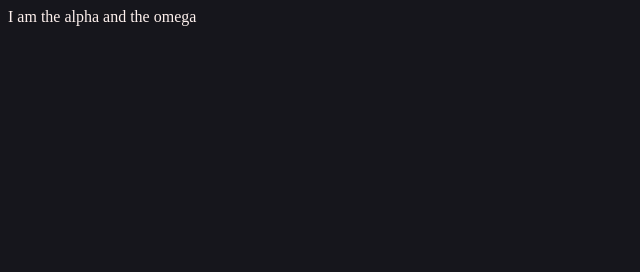
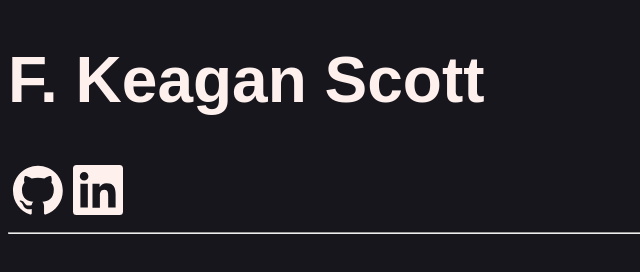
Before and after one commit to fkscott/fkscott.github.io, a plain HTML site: page index.html in a window 1280 px wide. Shown: the whole page, without its empty margins (0-640 px from the left). Drawn offline with Linux system fonts and the light colour scheme.

Commit message:
new header and icons

```diff
--- a/css/styles.css
+++ b/css/styles.css
@@ -1,12 +1,35 @@
 :root{
     /**using the horizon color scheme**/
     --background: #16161C;
-    --foreground: #FDF0ED;
+    --foreground: #fdf0ed;
     --orange:#FAB28E;
     --blue: #21BFC2;
 }
 
+.page-title
+{
+    font-family: sans-serif;
+    font-size: xx-large;
+}
+hr {
+    display: block;
+    color: #fdf0ed;
+    background-color: #fdf0ed;
+}
 body{
     background-color: var(--background);
     color: var(--foreground);
 }
+
+.icon
+{
+    float: left;
+    padding: 5px;
+}
+
+.socials::after
+{
+    content: "";
+    clear: both;
+    display: table;
+}
--- a/index.html
+++ b/index.html
@@ -5,6 +5,25 @@
         <link rel="stylesheet" href="css/styles.css">
     </head>
     <body>
-        I am the alpha and the omega
+        <div class="header">
+            <div class="page-title">
+                <h1>F. Keagan Scott</h1>
+            </div>
+
+            <div class="socials">
+                <div class="icon">
+                    <a href="https://github.com/fkscott">
+                        <img src="icons/github.svg" width="50" height="50">
+                    </a>
+                </div>
+                <div class="icon">
+                    <a href="https://www.linkedin.com/in/f-keagan-scott-5a8ab6187/"/>
+                        <img src="icons/linkedin.svg" width="50" height="50"/>
+                    </a>
+                </div>
+            </div>
+            <hr>
+        </div>
     </body>
+
 </html>
```
Also changed, not shown: icons/github.svg (added), icons/linkedin.svg (added).
